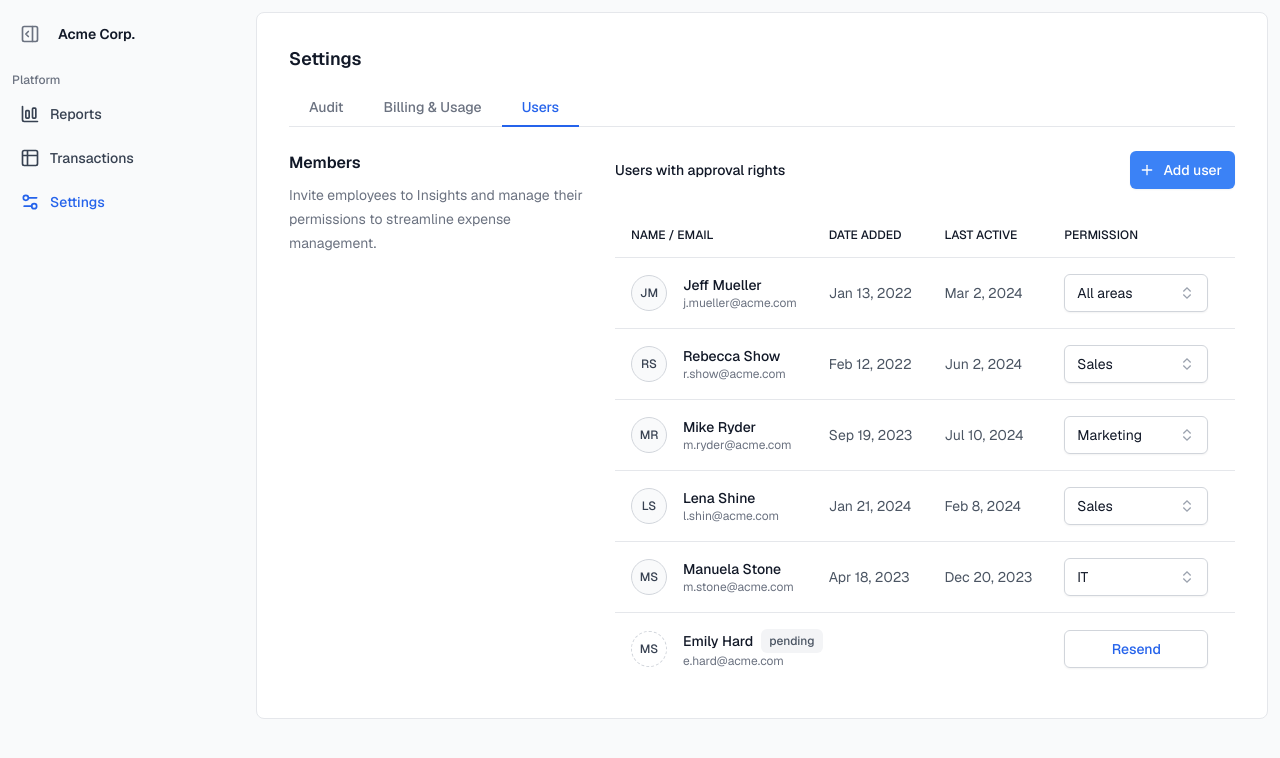
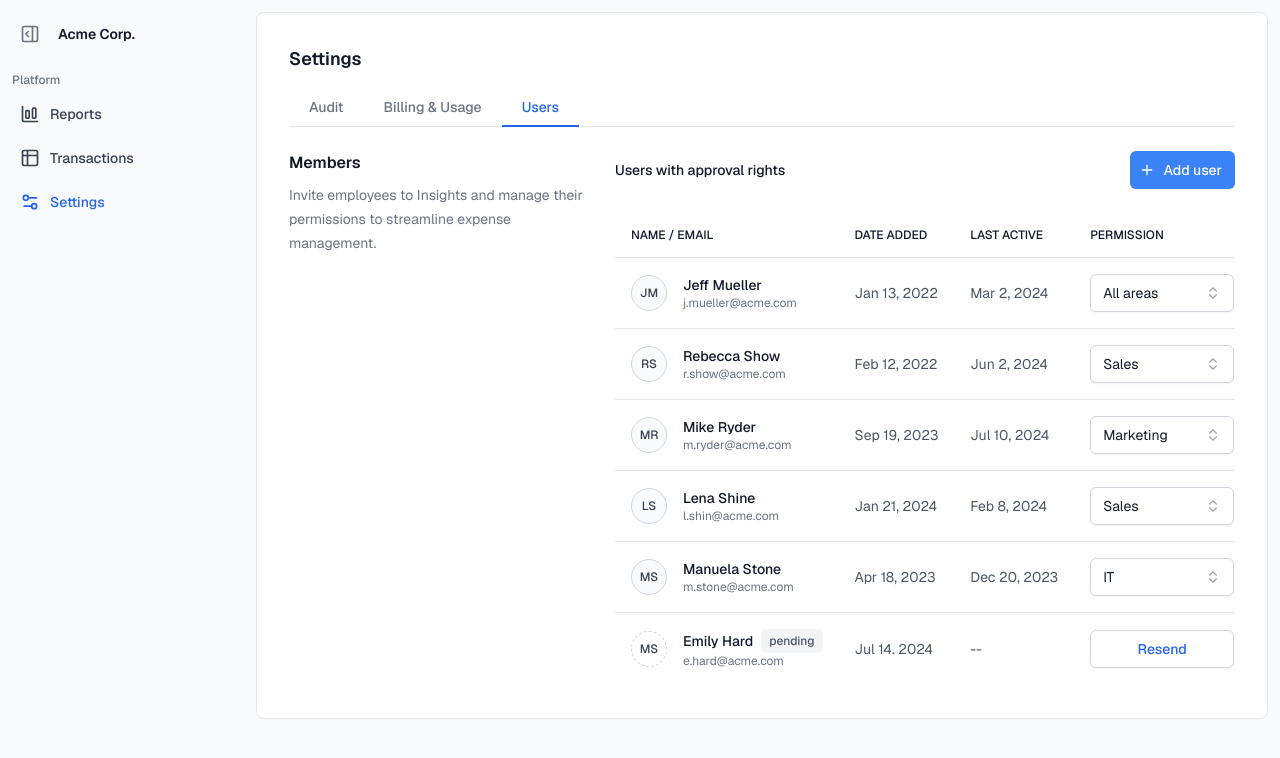
Before and after one commit to tremorlabs/template-insights, a Next.js app: page /settings/users in a window 1280 px wide. Shown: the top 758 px of the page. Built offline with nearby package versions, Linux system fonts and the light colour scheme.

Commit message:
add: table dummy content

```diff
--- a/src/app/settings/users/page.tsx
+++ b/src/app/settings/users/page.tsx
@@ -70,8 +70,8 @@ const users = [
         initials: "MS",
         name: "Emily Hard",
         email: "e.hard@acme.com",
-        dateAdded: "",
-        lastActive: "",
+        dateAdded: "Jul 14. 2024",
+        lastActive: "--",
         permission: "",
         status: "pending"
     },
@@ -123,10 +123,7 @@ export default function Users() {
                                         {users.map((item) => (
                                             item.status === "pending" ? (
                                                 <TableRow key={item.name}>
-                                                    <TableCell
-                                                        colSpan={3}
-                                                        className="w-full"
-                                                    >
+                                                    <TableCell className="w-full">
                                                         <div className="flex items-center gap-4">
                                                             <span className="rounded-full size-9 text-xs font-medium inline-flex items-center justify-center border border-dashed border-gray-300 dark:border-gray-700 p-1.5 text-gray-700">
                                                                 {item.initials}
@@ -139,6 +136,12 @@ export default function Users() {
                                                                 <p className="text-xs text-gray-500 dark:text-gray-500">{item.email}</p>
                                                             </div>
                                                         </div>
+                                                    </TableCell>
+                                                    <TableCell>
+                                                        {item.dateAdded}
+                                                    </TableCell>
+                                                    <TableCell>
+                                                        {item.lastActive}
                                                     </TableCell>
                                                     <TableCell>
                                                         <Button variant="secondary" className="text-blue-600 w-36">Resend</Button>
```
